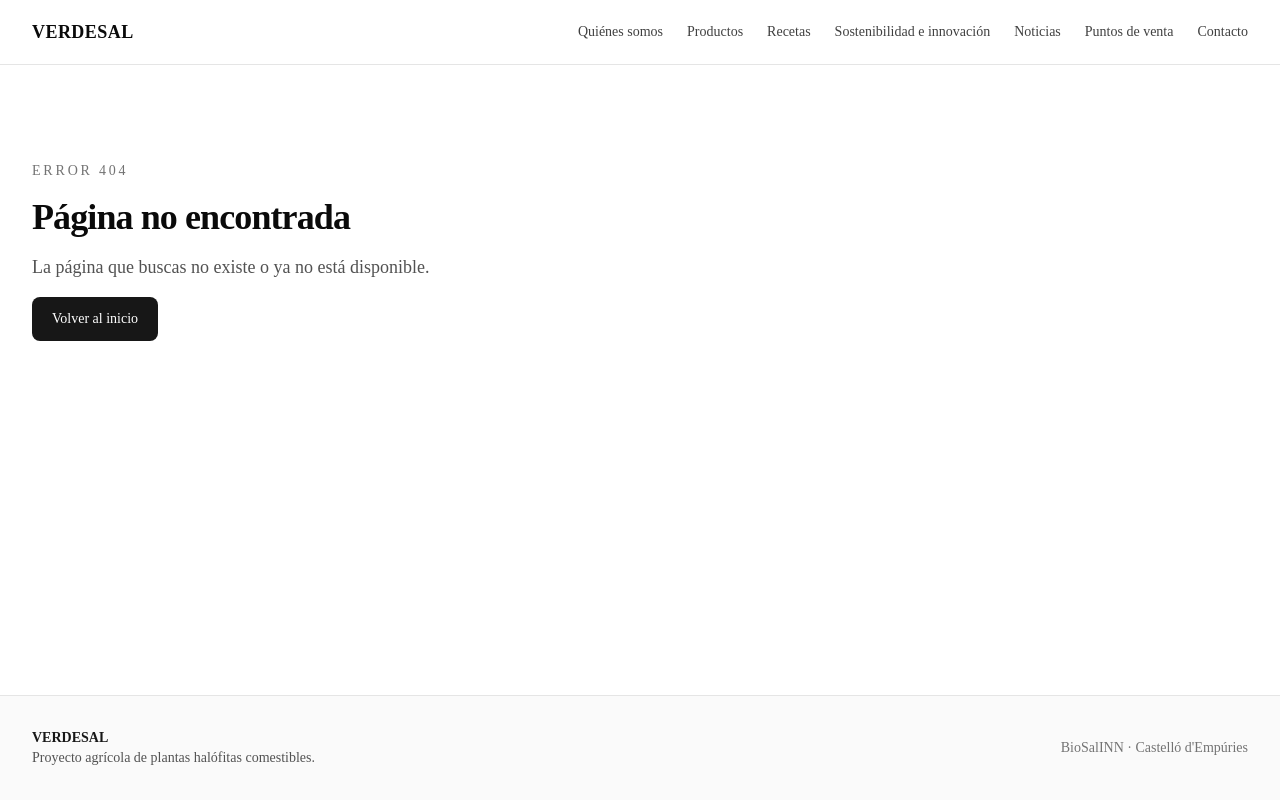
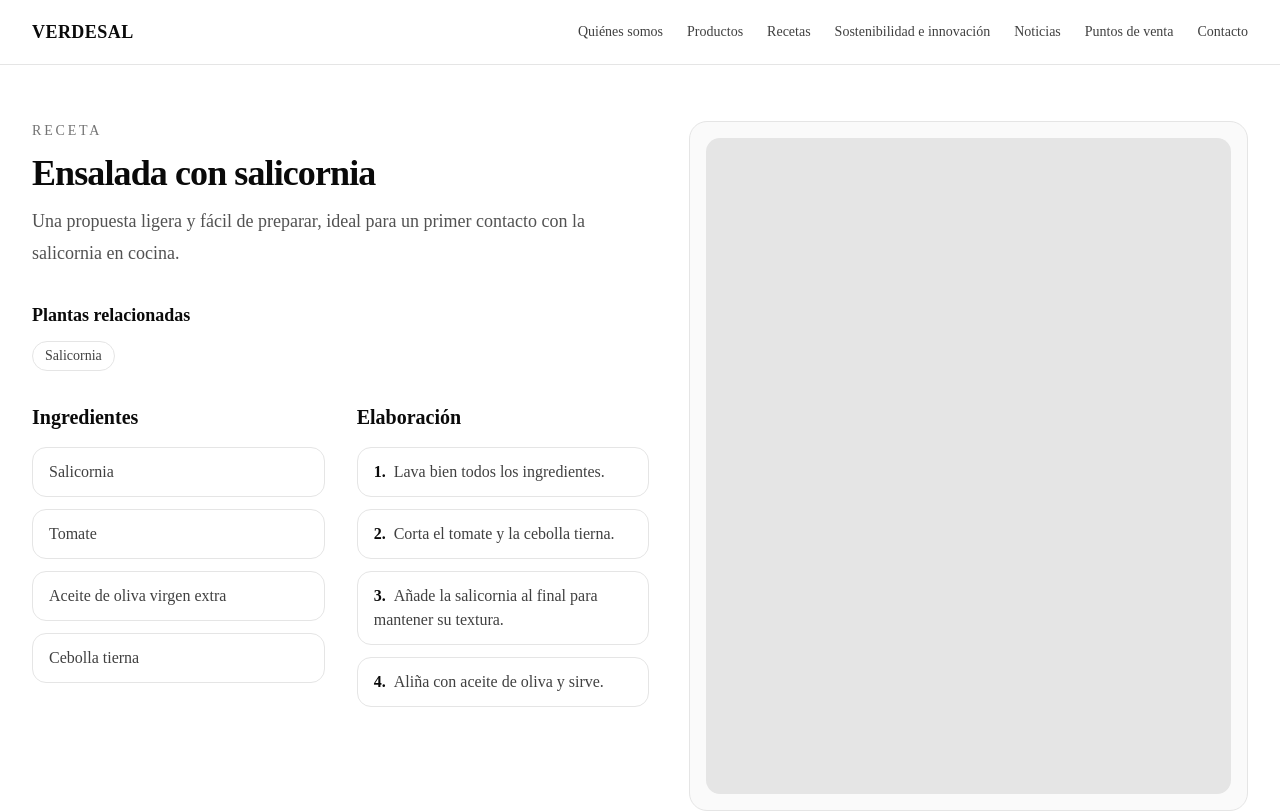
Before and after one commit to marojmobile/biosalinn, a Next.js app: page /recetas/ensalada-salicornia in a window 1280 px wide. Before the commit this address had no page. Shown: the top 811 px of the page. Built offline with nearby package versions, Linux system fonts and the light colour scheme.

Commit message:
feat: add recipe detail pages

```diff
--- /dev/null
+++ b/app/recetas/[slug]/page.tsx
@@ -0,0 +1,133 @@
+import type { Metadata } from "next";
+import { notFound } from "next/navigation";
+import Link from "next/link";
+import { PageContainer } from "@/components/layout/page-container";
+import { getRecipeBySlug } from "@/services/recipes.service";
+import { getPlants } from "@/services/plants.service";
+
+type RecipeDetailPageProps = {
+  params: Promise<{
+    slug: string;
+  }>;
+};
+
+export async function generateMetadata({
+  params,
+}: RecipeDetailPageProps): Promise<Metadata> {
+  const { slug } = await params;
+  const recipe = getRecipeBySlug(slug);
+
+  if (!recipe) {
+    return {
+      title: "Receta no encontrada | VERDESAL",
+    };
+  }
+
+  return {
+    title: `${recipe.title} | VERDESAL`,
+    description: recipe.excerpt,
+  };
+}
+
+export default async function RecipeDetailPage({
+  params,
+}: RecipeDetailPageProps) {
+  const { slug } = await params;
+  const recipe = getRecipeBySlug(slug);
+
+  if (!recipe) {
+    notFound();
+  }
+
+  const relatedPlants = getPlants().filter((plant) =>
+    recipe.plantSlugs.includes(plant.slug),
+  );
+
+  return (
+    <section className="py-10 sm:py-14">
+      <PageContainer>
+        <div className="grid gap-10 lg:grid-cols-[1.05fr_0.95fr] lg:items-start">
+          <div className="space-y-8">
+            <div className="space-y-3">
+              <p className="text-sm font-medium uppercase tracking-[0.2em] text-neutral-500">
+                Receta
+              </p>
+
+              <h1 className="text-3xl font-semibold tracking-tight text-neutral-950 sm:text-4xl">
+                {recipe.title}
+              </h1>
+
+              <p className="max-w-3xl text-lg leading-8 text-neutral-600">
+                {recipe.description ?? recipe.excerpt}
+              </p>
+            </div>
+
+            {relatedPlants.length > 0 ? (
+              <div className="space-y-3">
+                <h2 className="text-lg font-semibold text-neutral-950">
+                  Plantas relacionadas
+                </h2>
+
+                <ul className="flex flex-wrap gap-2">
+                  {relatedPlants.map((plant) => (
+                    <li key={plant.slug}>
+                      <Link
+                        href={`/productos/${plant.slug}`}
+                        className="inline-flex rounded-full border border-neutral-200 px-3 py-1 text-sm text-neutral-700 transition hover:bg-neutral-50 hover:text-neutral-950"
+                      >
+                        {plant.name}
+                      </Link>
+                    </li>
+                  ))}
+                </ul>
+              </div>
+            ) : null}
+
+            <div className="grid gap-8 lg:grid-cols-2">
+              <div className="space-y-4">
+                <h2 className="text-xl font-semibold text-neutral-950">
+                  Ingredientes
+                </h2>
+
+                <ul className="space-y-3">
+                  {recipe.ingredients.map((ingredient) => (
+                    <li
+                      key={ingredient}
+                      className="rounded-xl border border-neutral-200 px-4 py-3 text-neutral-700"
+                    >
+                      {ingredient}
+                    </li>
+                  ))}
+                </ul>
+              </div>
+
+              <div className="space-y-4">
+                <h2 className="text-xl font-semibold text-neutral-950">
+                  Elaboración
+                </h2>
+
+                <ol className="space-y-3">
+                  {recipe.steps.map((step, index) => (
+                    <li
+                      key={`${recipe.id}-${index}`}
+                      className="rounded-xl border border-neutral-200 px-4 py-3 text-neutral-700"
+                    >
+                      <span className="mr-2 font-semibold text-neutral-950">
+                        {index + 1}.
+                      </span>
+                      {step}
+                    </li>
+                  ))}
+                </ol>
+              </div>
+            </div>
+          </div>
+
+          <div className="rounded-2xl border border-neutral-200 bg-neutral-50 p-4">
+            <div className="aspect-[4/5] rounded-xl bg-neutral-200" />
+          </div>
+        </div>
+      </PageContainer>
+    </section>
+  );
+}
```
